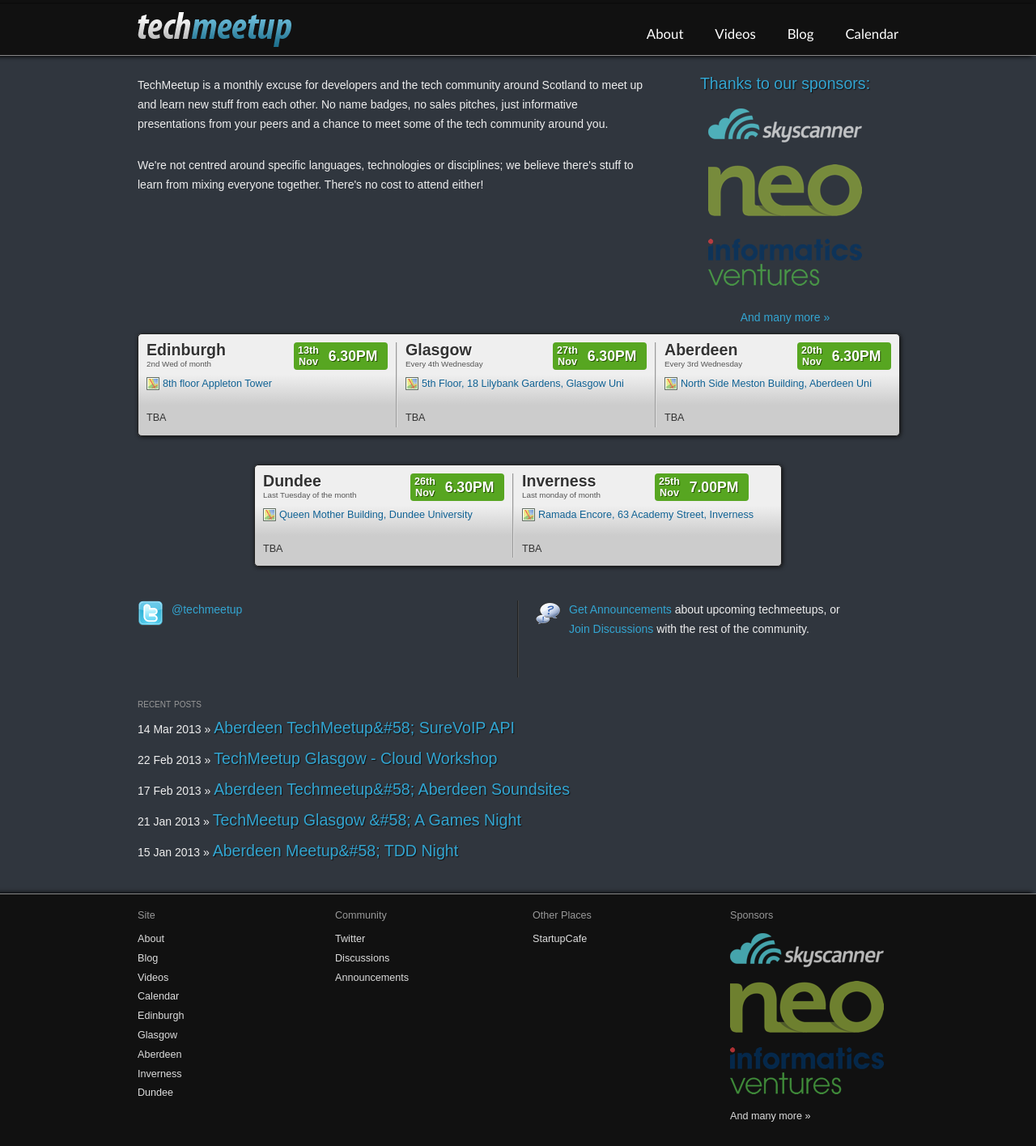
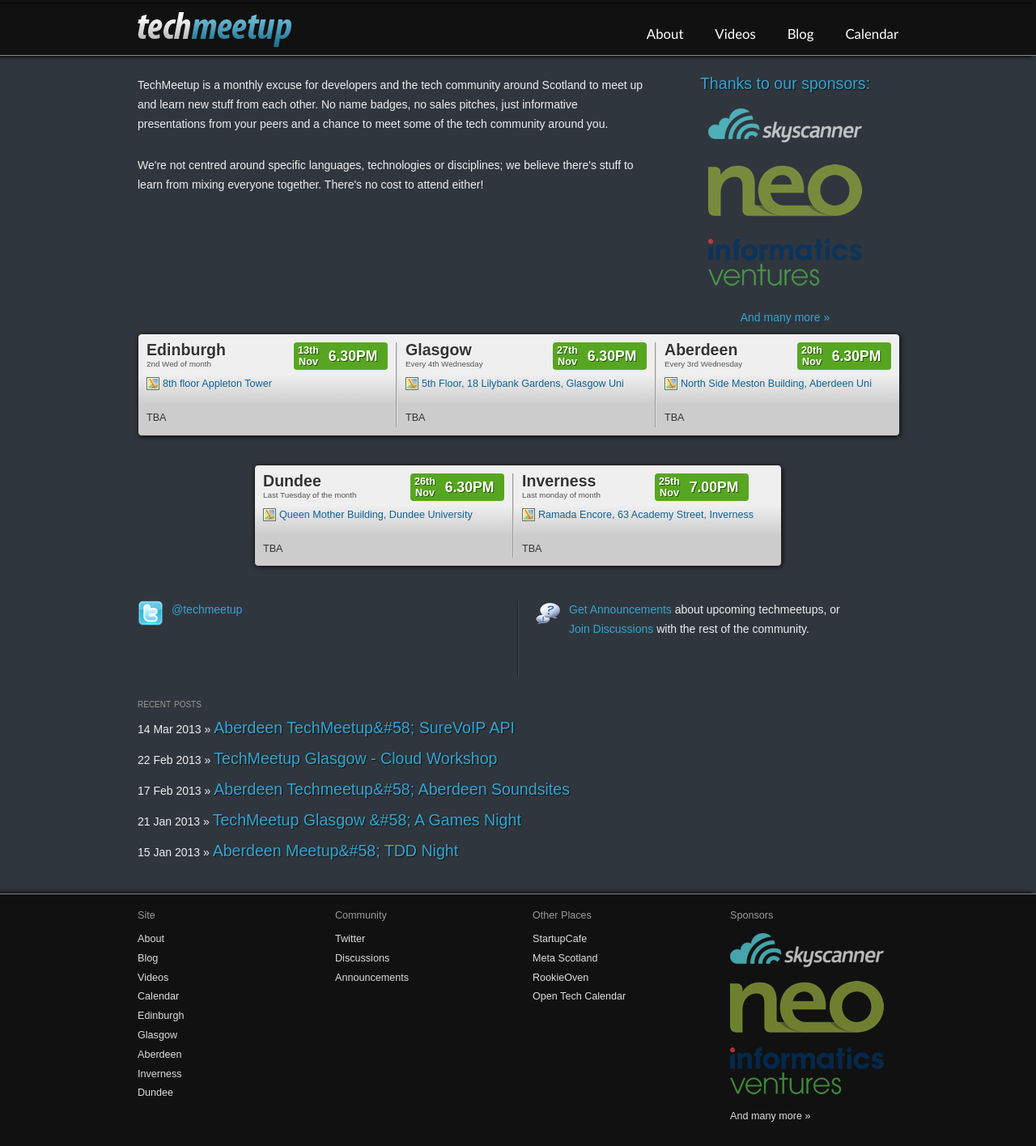
Before and after one commit to techmeetup/techmeetup.co.uk, a Jekyll site: the page built from index.html, in a window 1280 px wide. Shown: the whole page at 81% size. Built offline with Jekyll 4.4.1, drawn with Linux system fonts in a browser that asks for light colours; Markdown is read by kramdown in place of the engine named in the settings.

Commit message:
Some useful links

```diff
--- a/_layouts/default.html
+++ b/_layouts/default.html
@@ -50,9 +50,14 @@
                 Announcements</a></li>
         </ul></section>
 
-        <section><h4>Other Places</h4>
-          <ul><li><a href="http://startupcafe.co.uk">StartupCafe</a></li>
-        </ul></section>
+		<section><h4>Other Places</h4>
+			<ul>
+				<li><a href="http://startupcafe.co.uk">StartupCafe</a>
+				<li><a href="http://metascotland.com/">Meta Scotland</a>
+				<li><a href="http://www.rookieoven.com/">RookieOven</a>
+				<li><a href="http://opentechcalendar.co.uk/">Open Tech Calendar</a>
+			</ul>
+		</section>
 
         <section class="last"><h4>Sponsors</h4>
           <ul>
```
